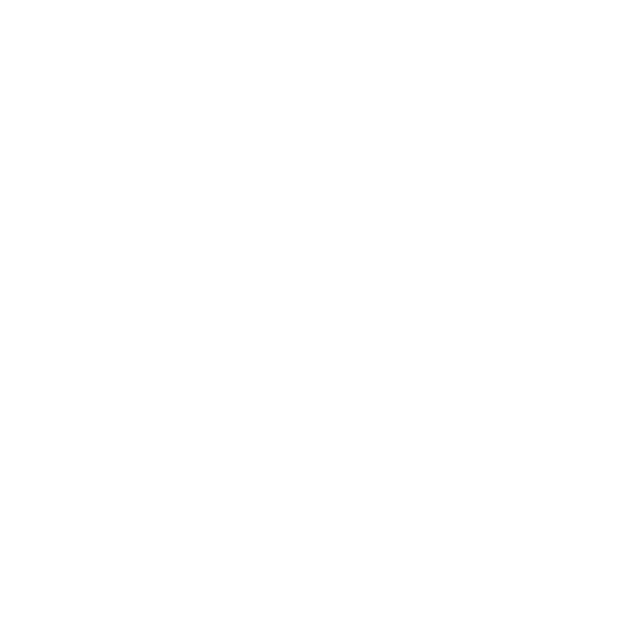
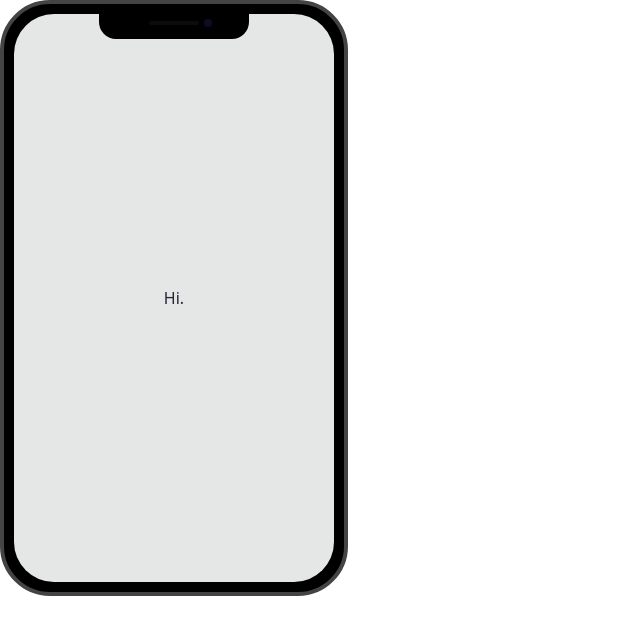
Before and after one commit to shafiul52/payoo-mfs, a plain HTML site: page index.html in a window 1280 px wide. Shown: the whole page, without its empty margins (0-640 px from the left). Drawn offline with nearby package versions, Linux system fonts and the light colour scheme.

Commit message:
tailwind css added

```diff
--- a/index.html
+++ b/index.html
@@ -12,6 +12,13 @@
 
 </head>
 <body>
-
+    <main>
+        <div class="mockup-phone">
+            <div class="camera"></div>
+            <div class="display">
+              <div class="artboard artboard-demo phone-1">Hi.</div>
+            </div>
+          </div>
+    </main>
 </body>
 </html>
```
Also changed, not shown: tailwind.config.js (added).
